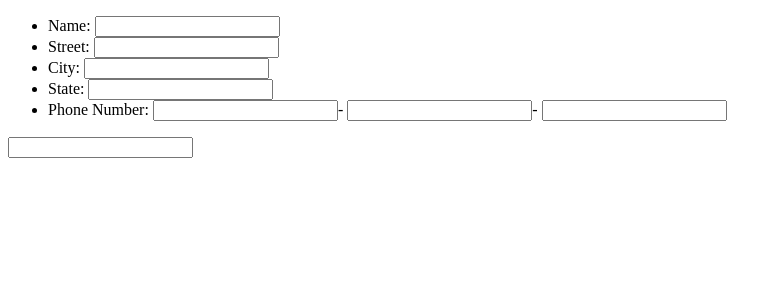
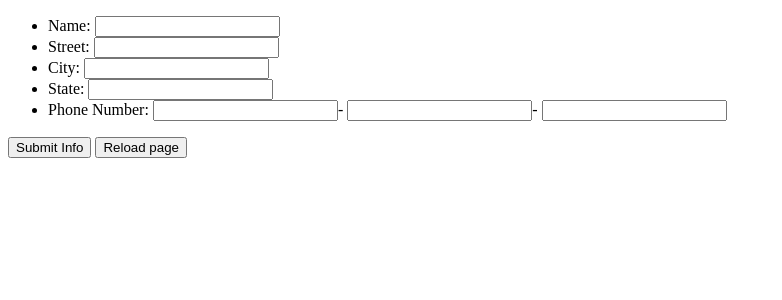
Before and after one commit to maryberrie/What-the-Flex-, a Python web app: template final-project/templates/form.html in a window 1280 px wide. Shown: the top 300 px of the page, without its empty margins (0-782 px from the left). Run offline with Jinja, Linux system fonts and the light colour scheme; the template is opened without the code that fills it, so the values that code supplies are empty.

Commit message:
did shit

```diff
--- a/final-project/templates/form.html
+++ b/final-project/templates/form.html
@@ -19,7 +19,12 @@
             <input type="text" name="number2"/>-
             <input type ="text" name="number3"/></li>
       </ul></p>
-            <input
+            <input type="submit" value="Submit Info"/></li>
+            <button onclick="myFunction()">Reload page</button>
+              <script>
+                function myFunction() {
+                location.reload();}
+              </script>
     </form>
   </body>
 </html>
```
